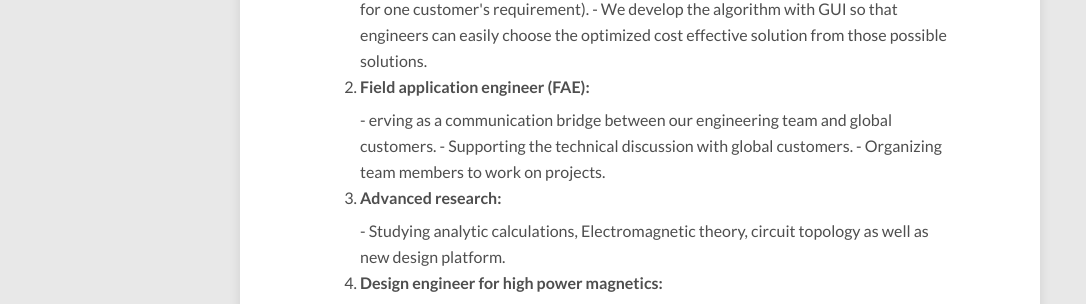
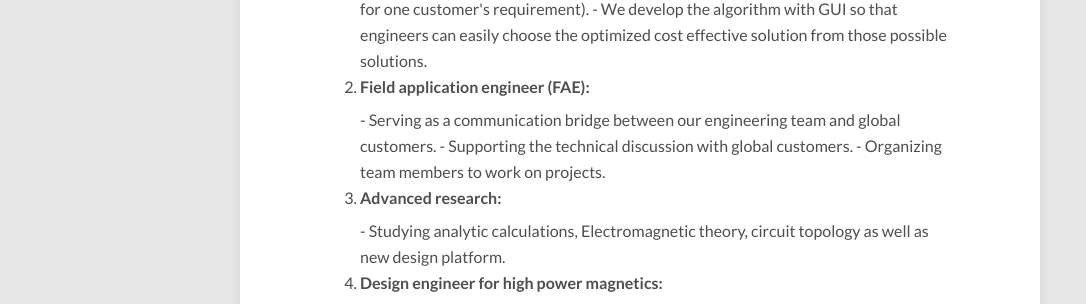
Before and after one commit to pochunsun/pochunsun.github.io, a Jekyll site: the page built from about/index.md, in a window 1280 px wide and 900 px high, scrolled down 665 px. Shown: the part 150-454 px from the top of the window, without its empty margins (0-1086 px from the left). Built offline with Jekyll 4.4.1, drawn with Linux system fonts in a browser that asks for light colours; nearby versions of some CDN libraries.

Commit message:
Update index.md

```diff
--- a/about/index.md
+++ b/about/index.md
@@ -20,7 +20,7 @@ modified: 2021-02-02
 
 <li><b> Field application engineer (FAE):</b></li>
 
-- erving as a communication bridge between our engineering team and global customers.
+- Serving as a communication bridge between our engineering team and global customers.
 - Supporting the technical discussion with global customers.
 - Organizing team members to work on projects.
 
```
